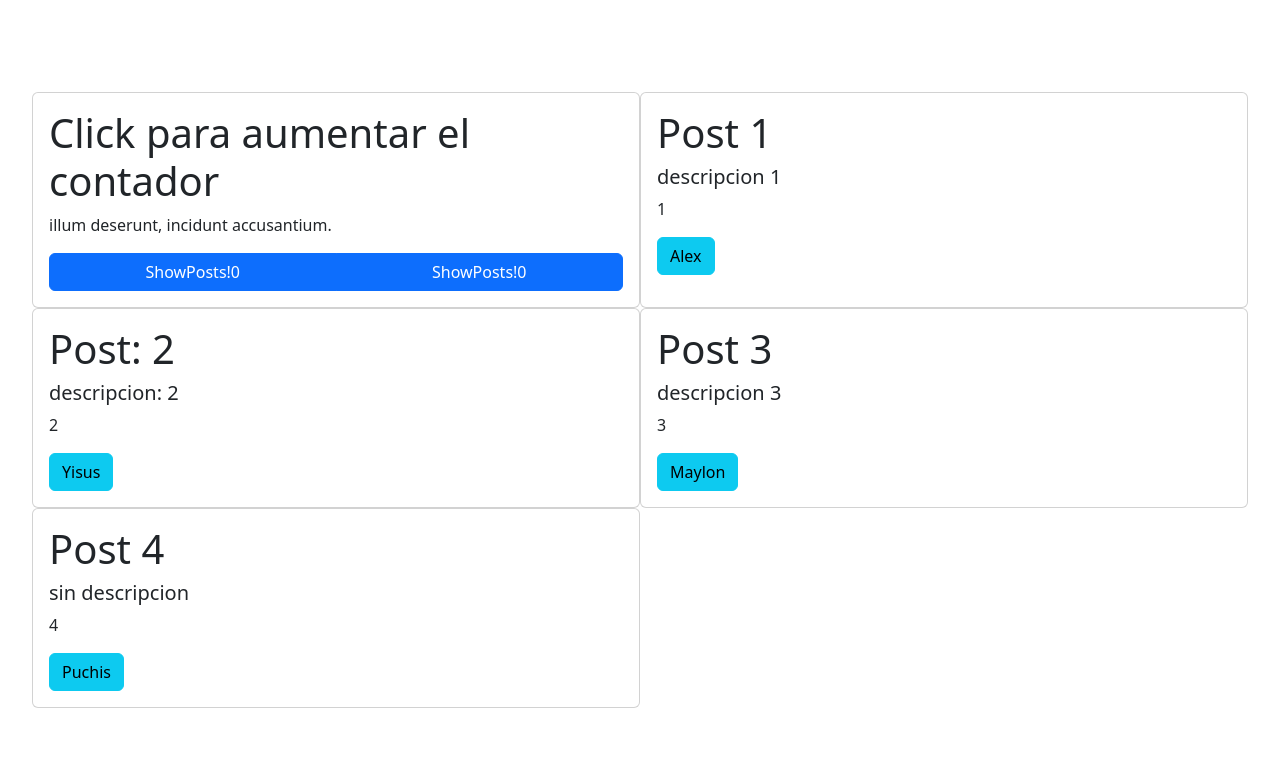
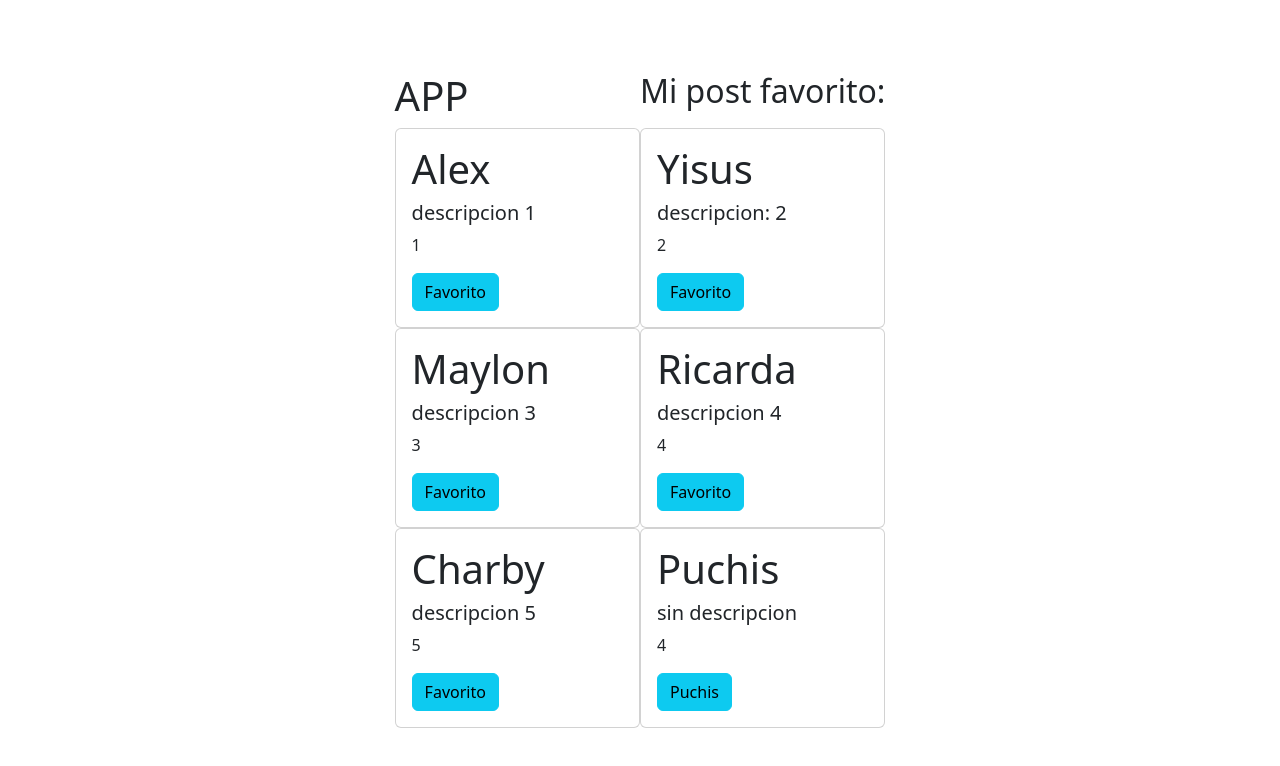
Before and after one commit to jesus08villarreal/components-1, a Vue app in the folder components-1/: page / in a window 1280 px wide. Shown: the top 766 px of the page. Built offline with nearby package versions, Linux system fonts and the light colour scheme.

Commit message:
Commit pendiente

```diff
--- a/components-1/src/App.vue
+++ b/components-1/src/App.vue
@@ -4,16 +4,20 @@ import BlogPost from './components/BlogPost.vue'
 import {ref} from 'vue'
 
 const posts = ref([
-  {title: "Post 1", id: 1,body:"descripcion 1", btntext:"Alex"},
-  {title: "Post: 2", id: 2,body:"descripcion: 2", btntext:"Yisus"},
-  {title: "Post 3", id: 3,body:"descripcion 3", btntext:"Maylon"},
-  {title: "Post 4", id: 4, btntext:"Puchis"},
+  {title: "Alex", id: 1,body:"descripcion 1", btntext:"Favorito"},
+  {title: "Yisus", id: 2,body:"descripcion: 2", btntext:"Favorito"},
+  {title: "Maylon", id: 3,body:"descripcion 3", btntext:"Favorito"},
+  {title: "Ricarda", id: 4,body:"descripcion 4", btntext:"Favorito"},
+  {title: "Charby", id: 5,body:"descripcion 5", btntext:"Favorito"},
+  {title: "Puchis", id: 4, btntext:"Puchis"},
 ])
-
+const favoritoEscogido = ref('')
+const cambiarFavorito =(title)=>{ favoritoEscogido.value = title}
 </script>
 
 <template>
-  <ButtonCounter/>
+  <h1>APP</h1>
+  <h2>Mi post favorito: {{ favoritoEscogido }}</h2>
   <BlogPost
   v-for="post in posts"
   :key="post.id"
@@ -21,6 +25,7 @@ const posts = ref([
     :btntext="post.btntext"
       :body="post.body"
         :id="post.id"
+        @cambiarFavorito="cambiarFavorito"
     >
     </BlogPost>
 
--- a/components-1/src/components/BlogPost.vue
+++ b/components-1/src/components/BlogPost.vue
@@ -7,7 +7,7 @@ body: {
     default: "sin descripcion",
 },
 id: Number,
-btntext: String
+btntext: String,
  })
 </script>
 <template>
@@ -16,7 +16,7 @@ btntext: String
         <h1 class="card-title">{{ title }}</h1>
             <h5 class="card-text">{{ body }}</h5>
                 <p class="">{{ id }}</p>
-                <button class="btn btn-info">{{btntext}}</button>
+                <button @click="$emit('cambiarFavorito',title)" class="btn btn-info">{{btntext}}</button>
     </div>
     </div>
 </template>
```
